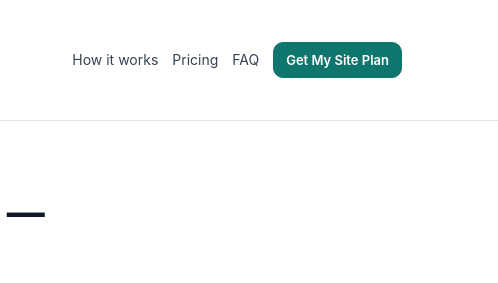
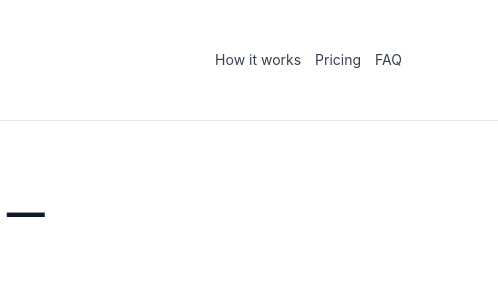
Before and after one commit to johnalvey13-rgb/pest-intel-site, a plain HTML site: page index.html in a window 1280 px wide. Shown: the top 283 px of the page, 782-1280 px from the left. Drawn offline with Linux system fonts and the light colour scheme.

Commit message:
Remove header Get My Site Plan CTA to reduce nav crowding

```diff
--- a/index.html
+++ b/index.html
@@ -15,7 +15,6 @@
         <a href="#how">How it works</a>
         <a href="#pricing">Pricing</a>
         <a href="#faq">FAQ</a>
-        <a class="btn btn-sm" href="#lead">Get My Site Plan</a>
       </nav>
     </div>
   </header>
```
